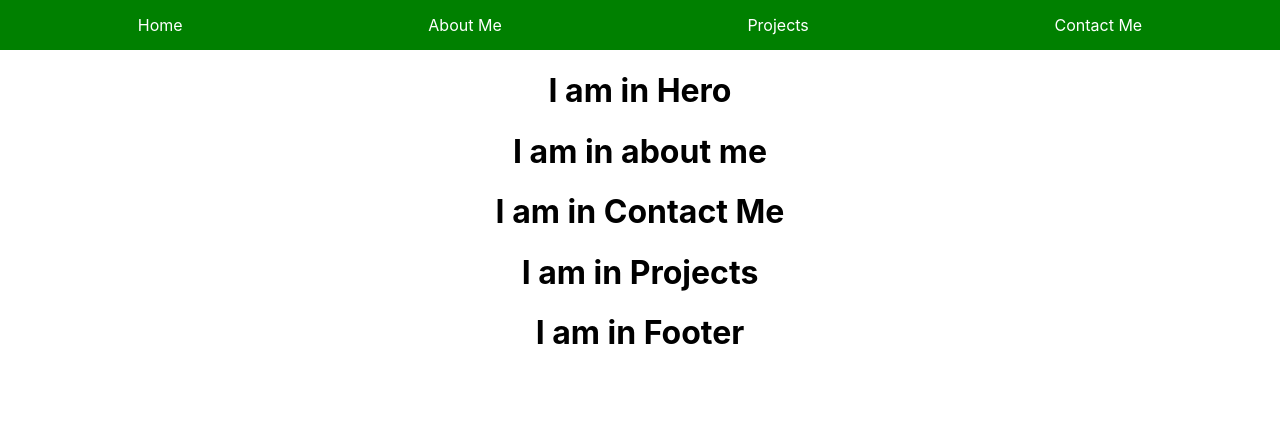
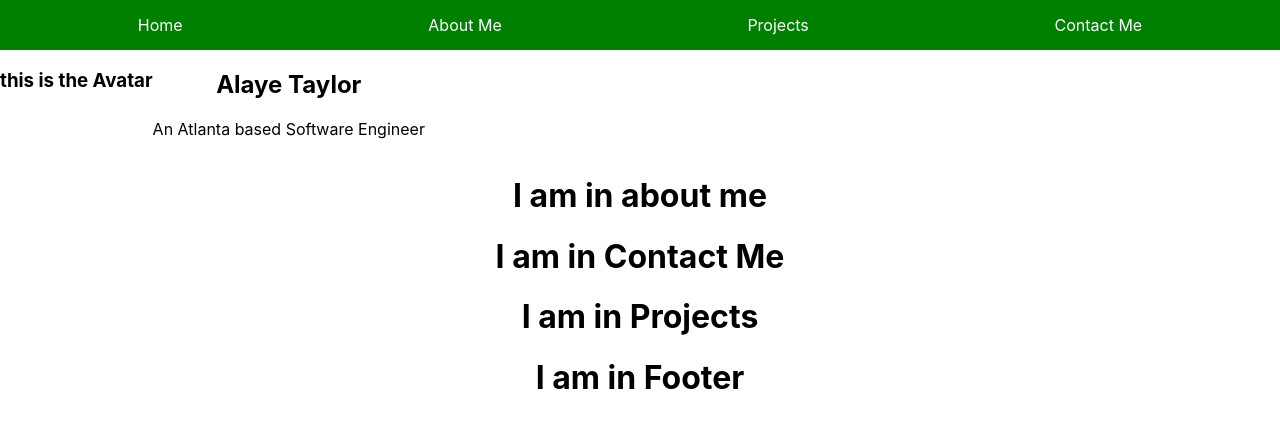
Before and after one commit to OneWay-Laye/Personal-Portfolio, a React (Create React App) app: page / in a window 1280 px wide. Shown: the top 428 px of the page. Built offline with nearby package versions, Linux system fonts and the light colour scheme.

Commit message:
This is the initial commit for the Hero Section

```diff
--- /dev/null
+++ b/src/components/Hero/Avatar/Avatar.js
@@ -0,0 +1,9 @@
+function Avatar() {
+  return(
+    <div>
+      <h3>this is the Avatar</h3>
+    </div>
+  )
+}
+
+export default Avatar
--- a/src/components/Hero/Hero.js
+++ b/src/components/Hero/Hero.js
@@ -1,7 +1,13 @@
+import './Hero.scss'
+
+import Avatar from './Avatar/Avatar'
+import Summary from './Summary/Summary'
+
 function Hero() {
   return(
-    <div>
-      <h1>I am in Hero</h1>
+    <div id='heroDiv'>
+      <Avatar/>
+      <Summary/>
     </div>
   )
 }
--- a/src/components/Hero/Hero.scss
+++ b/src/components/Hero/Hero.scss
@@ -0,0 +1,3 @@
+#heroDiv {
+  display: flex;
+}
--- /dev/null
+++ b/src/components/Hero/Summary/Summary.js
@@ -0,0 +1,10 @@
+function Summary() {
+  return(
+    <div>
+      <h2>Alaye Taylor</h2>
+      <p>An Atlanta based Software Engineer</p>
+    </div>
+  )
+}
+
+export default Summary
```
